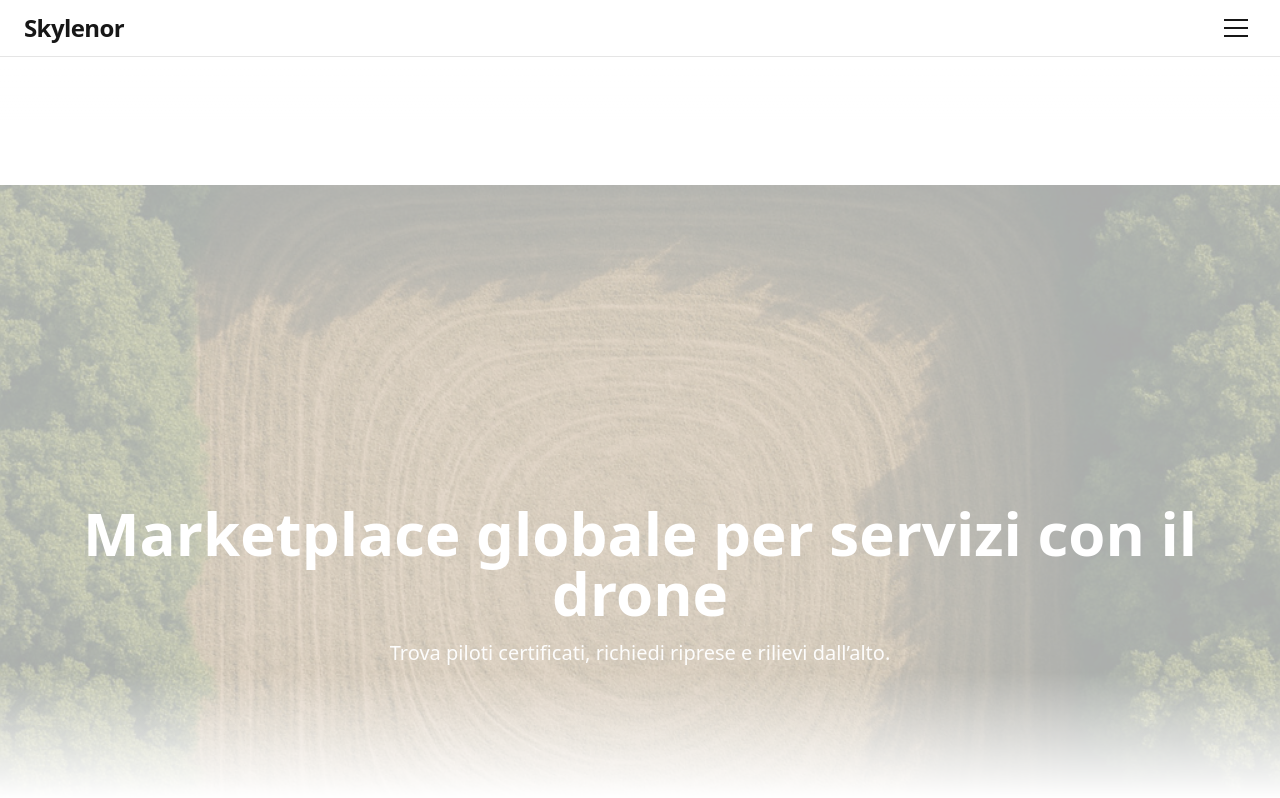
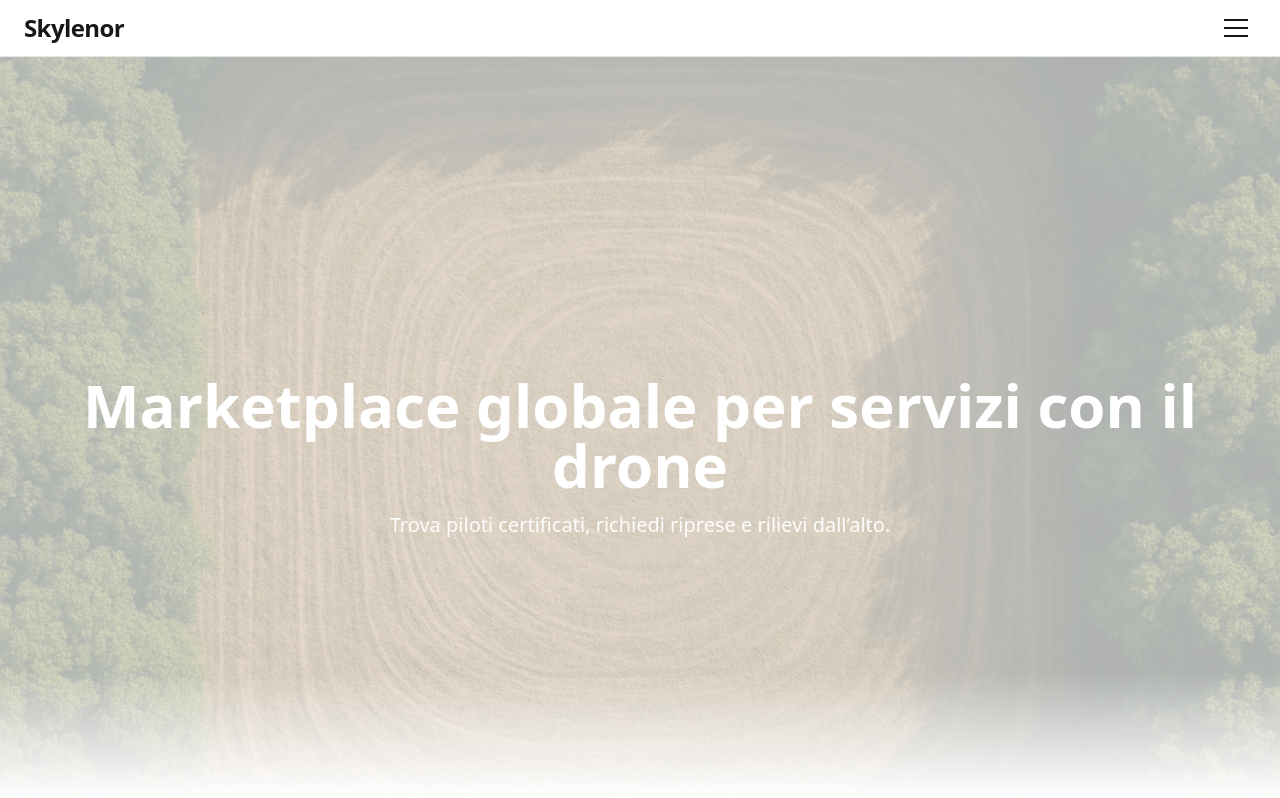
Before and after one commit to alessiomarciano007-prog/skylenor, a Next.js app: page / in a window 1280 px wide. Shown: the top 798 px of the page. Built offline with nearby package versions, Linux system fonts and the light colour scheme.

Commit message:
Update Section.tsx

```diff
--- a/app/components/Section.tsx
+++ b/app/components/Section.tsx
@@ -1,4 +1,3 @@
-// app/components/Section.tsx
 "use client";
 
 import React, { useEffect, useRef, useState } from "react";
@@ -6,42 +5,38 @@ import React, { useEffect, useRef, useState } from "react";
 type Props = {
   children: React.ReactNode;
   className?: string;
+  /** disattiva la sfumatura in alto */
+  disableTopFade?: boolean;
+  /** disattiva la sfumatura in basso */
+  disableBottomFade?: boolean;
 };
 
-/**
- * La sezione sfuma (opacity) in base alla distanza dal centro viewport.
- * Tiene anche le sfumature bianche top/bottom per eliminare la “riga” netta.
- */
-export default function Section({ children, className = "" }: Props) {
+export default function Section({
+  children,
+  className = "",
+  disableTopFade,
+  disableBottomFade,
+}: Props) {
   const ref = useRef<HTMLElement | null>(null);
   const [opacity, setOpacity] = useState(1);
 
   useEffect(() => {
     let raf = 0;
-
     const calc = () => {
       if (!ref.current) return;
       const rect = ref.current.getBoundingClientRect();
       const vh = window.innerHeight;
-
-      // distanza del centro della sezione dal centro dello schermo
       const center = rect.top + rect.height / 2;
       const dist = Math.abs(center - vh / 2);
-
-      // normalizza (0 al centro, ~1 ai bordi) e mappa a opacità
       const norm = Math.min(1, dist / (vh * 0.6));
-      const minOpacity = 0;      // 0 = “bianco” quando è lontana dal centro
-      const maxOpacity = 1;
-      const next = maxOpacity - (maxOpacity - minOpacity) * norm;
-
+      const minOpacity = 0; // aumenta (es. 0.2) se vuoi un effetto meno forte
+      const next = 1 - (1 - minOpacity) * norm;
       setOpacity(next);
     };
-
     const onScroll = () => {
       cancelAnimationFrame(raf);
       raf = requestAnimationFrame(calc);
     };
-
     calc();
     window.addEventListener("scroll", onScroll, { passive: true });
     window.addEventListener("resize", onScroll);
@@ -56,17 +51,15 @@ export default function Section({ children, className = "" }: Props) {
     <section
       ref={ref}
       className={`relative ${className}`}
-      style={{
-        opacity,
-        transition: "opacity 120ms linear",
-        willChange: "opacity",
-      }}
+      style={{ opacity, transition: "opacity 120ms linear", willChange: "opacity" }}
     >
-      {/* sfumatura BIANCA in ALTO (copre la riga della sezione precedente) */}
-      <div className="pointer-events-none sticky top-0 z-30 h-24 sm:h-28 md:h-32 w-full bg-gradient-to-t from-white to-transparent" />
+      {!disableTopFade && (
+        <div className="pointer-events-none sticky top-0 z-30 h-24 sm:h-28 md:h-32 w-full bg-gradient-to-t from-white to-transparent" />
+      )}
       {children}
-      {/* sfumatura BIANCA in BASSO (accompagna l’uscita) */}
-      <div className="pointer-events-none sticky bottom-0 z-30 h-24 sm:h-28 md:h-32 w-full bg-gradient-to-b from-transparent to-white" />
+      {!disableBottomFade && (
+        <div className="pointer-events-none sticky bottom-0 z-30 h-24 sm:h-28 md:h-32 w-full bg-gradient-to-b from-transparent to-white" />
+      )}
     </section>
   );
 }
```
